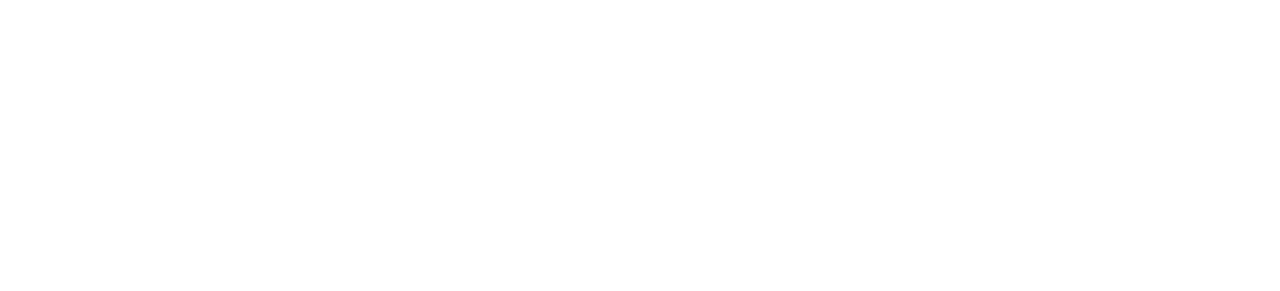
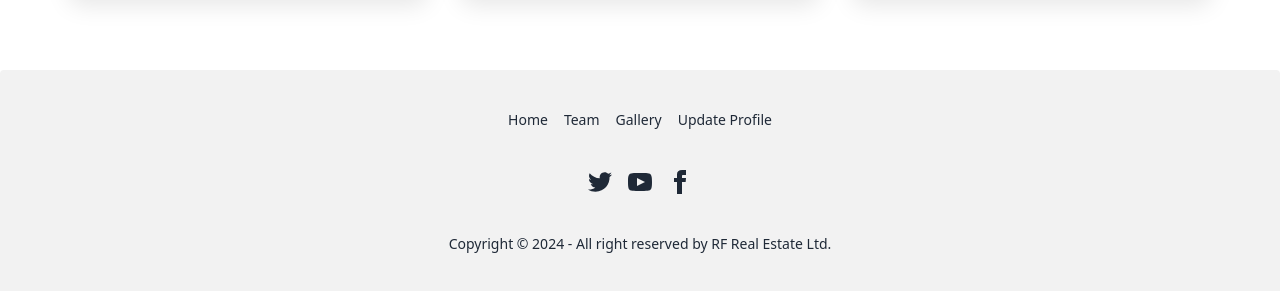
Before and after one commit to RfAraf/b9a9-real-estate, a React (Vite) app: page / in a window 1280 px wide. Shown: the part 3174-3465 px from the top of the page. Before the commit the page ends 3164 px from the top, so only its background shows below. Built offline with nearby package versions, Linux system fonts and the light colour scheme.

Commit message:
footer added

```diff
--- a/src/layouts/Root.jsx
+++ b/src/layouts/Root.jsx
@@ -1,11 +1,15 @@
 import { Outlet } from "react-router-dom";
 import Navbar from "../pages/shared/Navbar";
+import Footer from "../pages/shared/Footer";
 
 const Root = () => {
   return (
-    <div className="lg:max-w-4xl xl:max-w-6xl mx-auto mt-5">
-      <Navbar></Navbar>
-      <Outlet></Outlet>
+    <div>
+      <div className="lg:max-w-4xl xl:max-w-6xl mx-auto mt-5">
+        <Navbar></Navbar>
+        <Outlet></Outlet>
+      </div>
+      <Footer></Footer>
     </div>
   );
 };
--- a/src/pages/Home/Properties.jsx
+++ b/src/pages/Home/Properties.jsx
@@ -9,7 +9,7 @@
       .then((data) => setProperties(data));
   }, []);
   return (
-    <div className="mt-20">
+    <div className="my-20">
       <div>
         <h2 className="text-3xl font-bold text-center">
           Properties For Sale & Rent: {properties.length}
--- /dev/null
+++ b/src/pages/shared/Footer.jsx
@@ -0,0 +1,64 @@
+import { NavLink } from "react-router-dom";
+
+const footer = () => {
+  return (
+    <footer className="footer footer-center p-10 bg-base-200 text-base-content rounded">
+      <ul className="grid grid-flow-col gap-4">
+        <li>
+          <NavLink to="/">Home</NavLink>
+        </li>
+        <li>
+          <NavLink to="/team">Team</NavLink>
+        </li>
+        <li>
+          <NavLink to="/gallery">Gallery</NavLink>
+        </li>
+        <li>
+          <NavLink to="/updateProfile">Update Profile</NavLink>
+        </li>
+      </ul>
+      <nav>
+        <div className="grid grid-flow-col gap-4">
+          <a>
+            <svg
+              xmlns="http://www.w3.org/2000/svg"
+              width="24"
+              height="24"
+              viewBox="0 0 24 24"
+              className="fill-current"
+            >
+              <path d="M24 4.557c-.883.392-1.832.656-2.828.775 1.017-.609 1.798-1.574 2.165-2.724-.951.564-2.005.974-3.127 1.195-.897-.957-2.178-1.555-3.594-1.555-3.179 0-5.515 2.966-4.797 6.045-4.091-.205-7.719-2.165-10.148-5.144-1.29 2.213-.669 5.108 1.523 6.574-.806-.026-1.566-.247-2.229-.616-.054 2.281 1.581 4.415 3.949 4.89-.693.188-1.452.232-2.224.084.626 1.956 2.444 3.379 4.6 3.419-2.07 1.623-4.678 2.348-7.29 2.04 2.179 1.397 4.768 2.212 7.548 2.212 9.142 0 14.307-7.721 13.995-14.646.962-.695 1.797-1.562 2.457-2.549z"></path>
+            </svg>
+          </a>
+          <a>
+            <svg
+              xmlns="http://www.w3.org/2000/svg"
+              width="24"
+              height="24"
+              viewBox="0 0 24 24"
+              className="fill-current"
+            >
+              <path d="M19.615 3.184c-3.604-.246-11.631-.245-15.23 0-3.897.266-4.356 2.62-4.385 8.816.029 6.185.484 8.549 4.385 8.816 3.6.245 11.626.246 15.23 0 3.897-.266 4.356-2.62 4.385-8.816-.029-6.185-.484-8.549-4.385-8.816zm-10.615 12.816v-8l8 3.993-8 4.007z"></path>
+            </svg>
+          </a>
+          <a>
+            <svg
+              xmlns="http://www.w3.org/2000/svg"
+              width="24"
+              height="24"
+              viewBox="0 0 24 24"
+              className="fill-current"
+            >
+              <path d="M9 8h-3v4h3v12h5v-12h3.642l.358-4h-4v-1.667c0-.955.192-1.333 1.115-1.333h2.885v-5h-3.808c-3.596 0-5.192 1.583-5.192 4.615v3.385z"></path>
+            </svg>
+          </a>
+        </div>
+      </nav>
+      <aside>
+        <p>Copyright © 2024 - All right reserved by RF Real Estate Ltd.</p>
+      </aside>
+    </footer>
+  );
+};
+
+export default footer;
```
